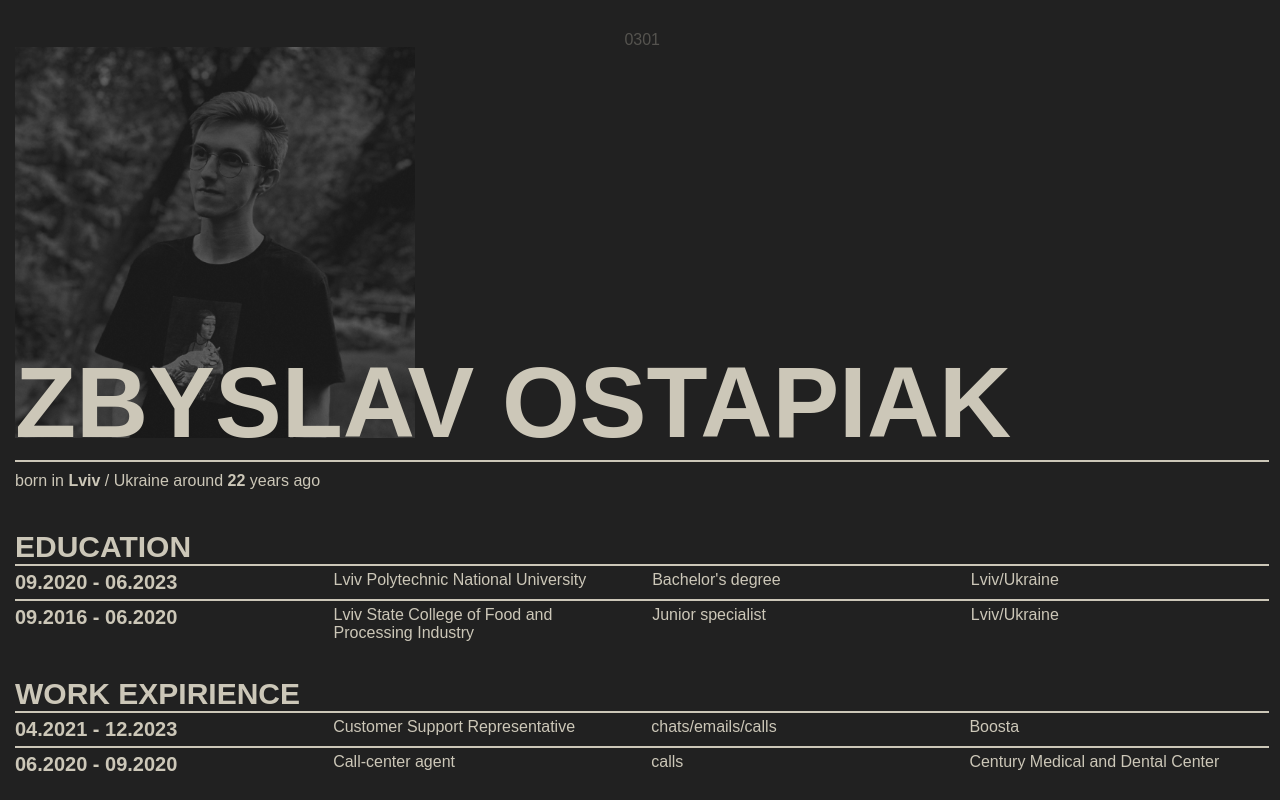
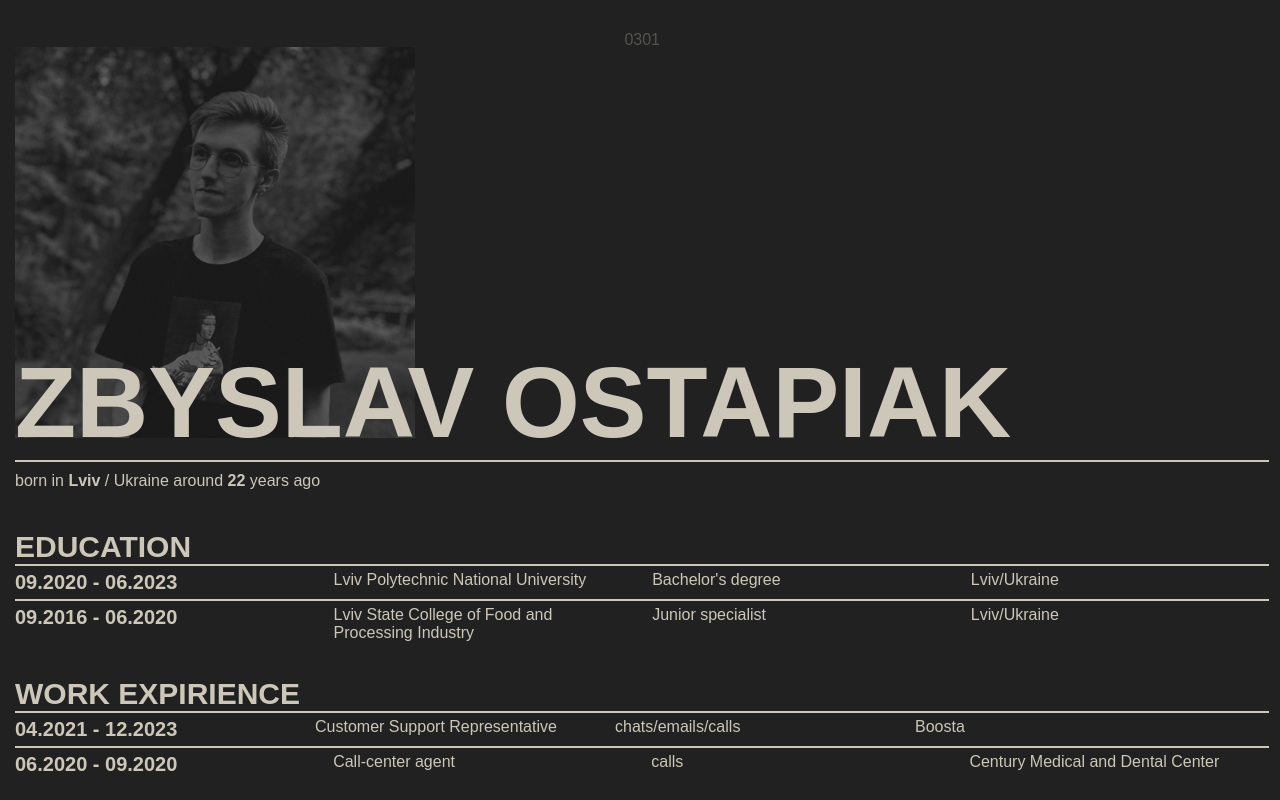
Before and after one commit to zbys1av/zbyslav, a React (Create React App) app: page / in a window 1280 px wide. Shown: the top 800 px of the page. Built offline with nearby package versions, Linux system fonts and the light colour scheme; no server answers.

Commit message:
added accordion

```diff
--- a/src/App.scss
+++ b/src/App.scss
@@ -154,6 +154,14 @@ body{
   &__section{
     display: flex;
     justify-content: space-between;
+
+    &--accordion{
+      flex-direction: column;
+    }
+  }
+
+  &__main-info-sec{
+    display: flex;
   }
 
   &__item{
--- a/src/Components/Work.js
+++ b/src/Components/Work.js
@@ -1,17 +1,46 @@
-import React from "react";
+import React, {useState} from "react";
 
 function Work(){
+
+    const [isOpen, setIsOpen] = useState(false);
+
+    function toggleAccordion(){
+        setIsOpen(!isOpen);
+    }
+
     return(
         <div className="work">
             <div className="container">
                 <div className="work__box">
                     <p className="work__title section-title bold">Work expirience</p>
-                    <div className="work__section item">
-                        <p className="work__item work__item--years bold">04.2021 - 12.2023</p>
-                        <p className="work__item work__item--position">Customer Support Representative</p>
-                        <p className="work__item work__item--respon">chats/emails/calls</p>
-                        <p className="work__item work__item--company">Boosta</p>
+                    <div className="work__section work__section--accordion item" onClick={toggleAccordion}>
+                        <div className="work__main-info-sec">
+                            <p className="work__item work__item--years bold">04.2021 - 12.2023</p>
+                            <p className="work__item work__item--position">Customer Support Representative</p>
+                            <p className="work__item work__item--respon">chats/emails/calls</p>
+                            <p className="work__item work__item--company">Boosta</p>
+                        </div>
+                        <div className="work__additional-info-sec">
+                            {isOpen && (
+                                <p className="work__additional-info">
+                                    As a Support Agent, my responsibilities included
+                                    live chats, which were the primary source of
+                                    inquiries (100-150 chats/day), emails were fewer in
+                                    number (40-70/day), and there were also around 5-7
+                                    calls per day, along with additional tasks directly
+                                    related to customer orders. Inquiries were not specifically
+                                    assigned by channel, so in chats, calls, and emails, clients
+                                    could ask general questions about the service, seek assistance
+                                    with technical issues, or address problems with their orders.
+                                    I assisted clients with almost all the questions they had.
+                                    Additionally, there were different clients with varying moods,
+                                    different issues, and varying levels of understanding of our service.
+                                    Most often, I dealt with clients who were very unpleased with something.
+                                </p>
+                            )}
+                        </div>
                     </div>
+
                     <div className="work__section item">
                         <p className="work__item work__item--years bold">06.2020 - 09.2020</p>
                         <p className="work__item work__item--position">Call-center agent</p>
```
